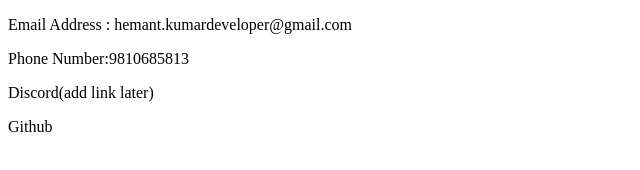
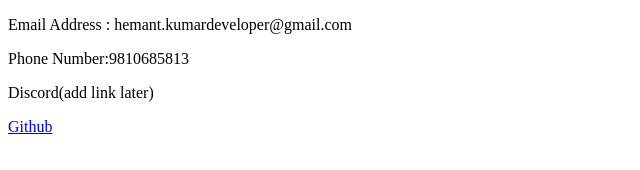
Before and after one commit to HATAKEkakshi/Web-Development-, a plain HTML site: page Hemant pesonal site/contact.html in a window 1280 px wide. Shown: the full height of the page, 0-640 px from the left. Drawn offline with Linux system fonts and the light colour scheme.

Commit message:
changed made

```diff
--- a/Hemant pesonal site/contact.html
+++ b/Hemant pesonal site/contact.html
@@ -9,6 +9,6 @@
    <p>Email Address : hemant.kumardeveloper@gmail.com</p>
    <p>Phone Number:9810685813</p>
    <p><a href=""></a>Discord(add link later)</p>
-   <p><a href="https://github.com/HATAKEkakshi/Scripts.git"></a>Github</p>
+   <p><a href="https://github.com/HATAKEkakshi/Scripts.git">Github</a></p>
 </body>
 </html>
```
